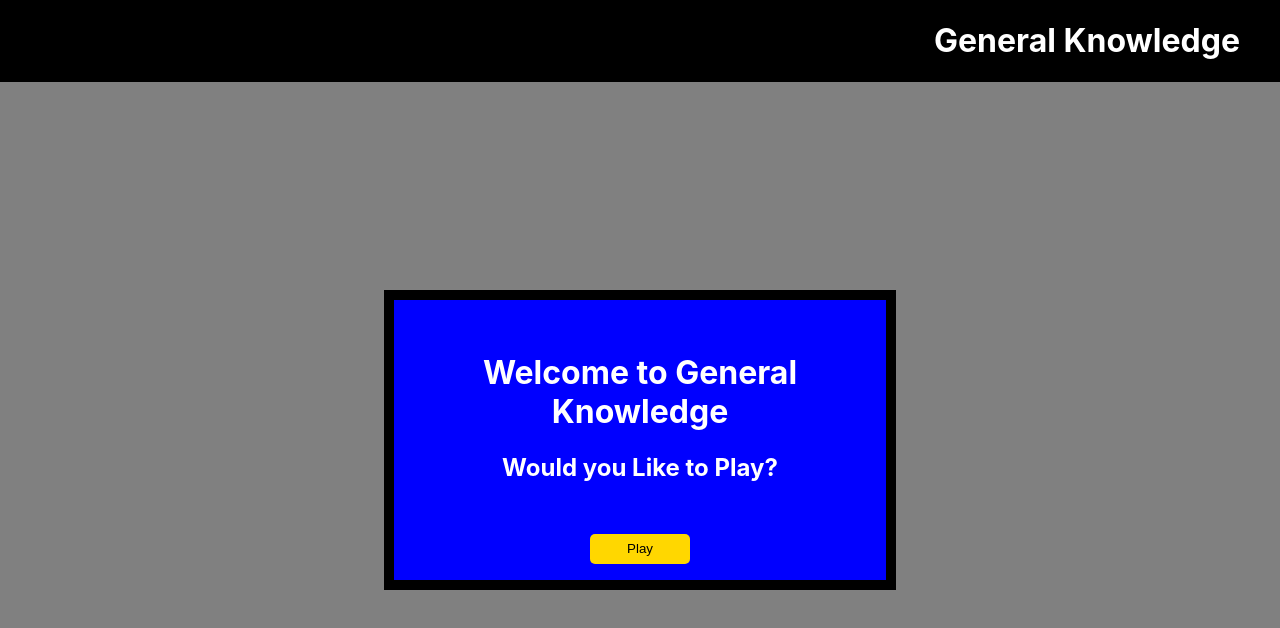
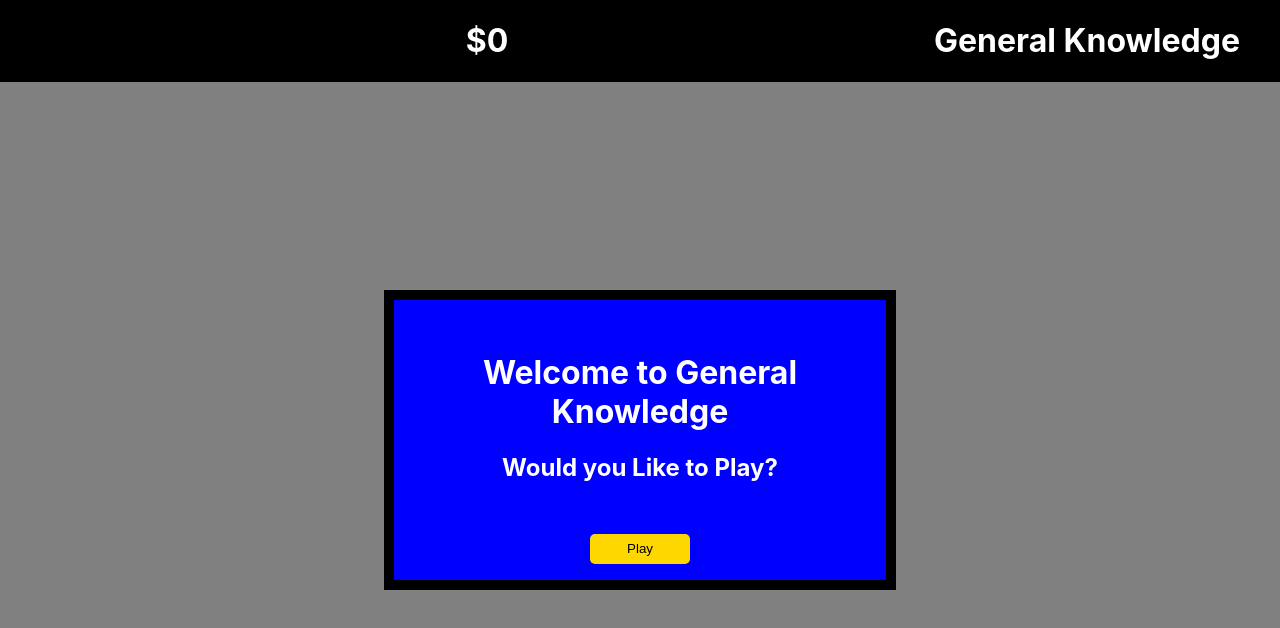
Before and after one commit to SJellen/generalknowledge, a Next.js app: page /start in a window 1280 px wide. Shown: the top 628 px of the page. Built offline with nearby package versions, Linux system fonts and the light colour scheme; no server answers.

Commit message:
max length on player name, score in header for now

```diff
--- a/components/Header.js
+++ b/components/Header.js
@@ -6,12 +6,13 @@ import {GameContext} from '../context/GameContext'
 
 export default function Header() {
 
-    const {username} = useContext(GameContext)
+    const {username, score} = useContext(GameContext)
 
 
     return (
         <div className={styles.container}>
             <h1 className={styles.username}>{username && username}</h1>
+            <h1>${score ? score : 0}</h1>
             <h1 className={styles.title}>General Knowledge</h1>
         </div>
     )
--- a/pages/start.js
+++ b/pages/start.js
@@ -67,7 +67,12 @@ export default function Start() {
                 <form className={styles.form} onSubmit={handleSubmit}>
                     <div className={styles.inputContainer}>
                       <label>Please Enter Your Name
-                        <input type="text" name="name" onChange={handleChange} className={styles.input}/>
+                        <input
+                        type="text"
+                        name="name"
+                        maxlength="20"
+                        onChange={handleChange}
+                        className={styles.input}/>
                       </label>
                     </div>
 
```
